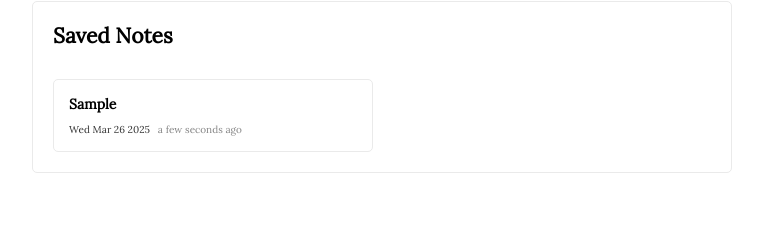
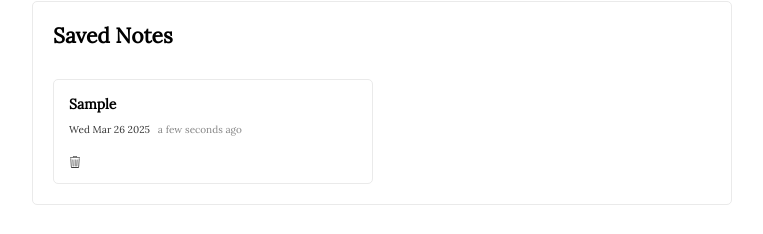
Before and after one commit to qobitech/react-template, a React (Vite) app: page / in a window 1280 px wide. Both pictures are taken after typing "Sample", "Sample" into the empty fields and a click on the button "Save Note". Shown: the part 437-671 px from the top of the page, without its empty margins (258-1021 px from the left). Built offline with nearby package versions, Linux system fonts and the light colour scheme; no server answers.

Commit message:
added cta section

```diff
--- a/src/note-app-item.tsx
+++ b/src/note-app-item.tsx
@@ -2,35 +2,48 @@ import { FC } from 'react'
 import styled from 'styled-components'
 import moment from 'moment'
 import { INote } from './note-app'
+import { TrashSVG } from './svg'
 
 interface ISavedNoteItem {
   note: INote
   onClick?: React.MouseEventHandler<HTMLDivElement> | undefined
+  onDelete: () => void
 }
 
-const SavedNoteItem: FC<ISavedNoteItem> = ({ note, onClick }) => {
+const SavedNoteItem: FC<ISavedNoteItem> = ({ note, onClick, onDelete }) => {
   return (
-    <SavedNoteItemClass
-      key={moment(note.timeStamp).fromNow()}
-      onClick={onClick}
-    >
-      <h5 className="header">{note.title || note.text}</h5>
-      <p className="time-stamp">
-        {new Date(note.timeStamp).toDateString()}&nbsp;&nbsp;{' '}
-        <span className="time">{moment(note.timeStamp).fromNow()}</span>
-      </p>
-    </SavedNoteItemClass>
+    <SavedNoteItemWarpperClass>
+      <SavedNoteItemClass>
+        <h5 className="header" onClick={onClick}>
+          {note.title || note.text}
+        </h5>
+        <p className="time-stamp">
+          {new Date(note.timeStamp).toDateString()}&nbsp;&nbsp;{' '}
+          <span className="time">{moment(note.timeStamp).fromNow()}</span>
+        </p>
+      </SavedNoteItemClass>
+      <CTAClass>
+        <TrashSVG onClick={onDelete} />
+      </CTAClass>
+    </SavedNoteItemWarpperClass>
   )
 }
 
 export default SavedNoteItem
 
+const SavedNoteItemWarpperClass = styled.div`
+  display: flex;
+  flex-direction: column;
+  gap: 10px;
+  padding: 15px;
+  border: 1px solid #eaeaea;
+  border-radius: 5px;
+  box-sizing: border-box;
+`
+
 const SavedNoteItemClass = styled.div`
   display: flex;
   flex-direction: column;
-  padding: 15px;
-  border: 1px solid #eaeaea;
-  border-radius: 5px;
   gap: 10px;
   box-sizing: border-box;
   .header {
@@ -40,6 +53,7 @@ const SavedNoteItemClass = styled.div`
     text-overflow: ellipsis;
     white-space: nowrap;
     width: 100%;
+    cursor: pointer;
   }
   .time-stamp {
     font-size: 10px;
@@ -50,3 +64,10 @@ const SavedNoteItemClass = styled.div`
     opacity: 0.6;
   }
 `
+
+const CTAClass = styled.div`
+  display: flex;
+  align-items: center;
+  gap: 30px;
+  margin-top: 10px;
+`
```
